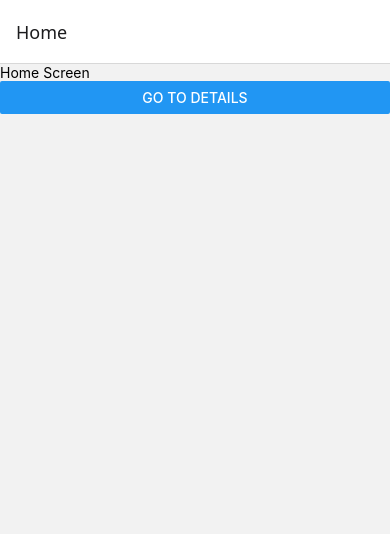
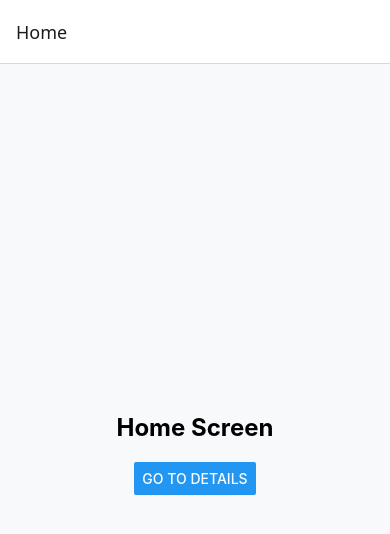
Before and after one commit to klart123/point-of-sales, a React Native app: screen /Home in a window 390 px wide. Shown: the top 534 px of the page. Built offline with nearby package versions, Linux system fonts and the light colour scheme.

Commit message:
feat: added the home screen with react navigation

```diff
--- a/App.tsx
+++ b/App.tsx
@@ -1,41 +1,8 @@
 import React from 'react';
-import { NavigationContainer } from '@react-navigation/native';
-import { createNativeStackNavigator } from '@react-navigation/native-stack';
-import { View, Text, Button } from 'react-native';
+import AppNavigator from './src/navigation/AppNavigator';
 
-// Define types for navigation
-export type RootStackParamList = {
-  Home: undefined;
-  Details: { message: string };
+const App = () => {
+  return <AppNavigator />;
 };
 
-const Stack = createNativeStackNavigator<RootStackParamList>();
-
-const HomeScreen = ({ navigation }: { navigation: any }) => {
-  return (
-    <View>
-      <Text>Home Screen</Text>
-      <Button title="Go to Details" onPress={() => navigation.navigate('Details', { message: 'Hello from Home!' })} />
-    </View>
-  );
-};
-
-const DetailsScreen = ({ route }: { route: any }) => {
-  return (
-    <View>
-      <Text>Details Screen</Text>
-      <Text>{route.params.message}</Text>
-    </View>
-  );
-};
-
-export default function App() {
-  return (
-    <NavigationContainer>
-      <Stack.Navigator>
-        <Stack.Screen name="Home" component={HomeScreen} />
-        <Stack.Screen name="Details" component={DetailsScreen} />
-      </Stack.Navigator>
-    </NavigationContainer>
-  );
-}
+export default App;
--- a/src/index.tsx
+++ b/src/index.tsx
@@ -0,0 +1,5 @@
+import HomeScreen from "./screens/Home";
+
+export {
+    HomeScreen as Home
+}
--- /dev/null
+++ b/src/navigation/AppNavigator.tsx
@@ -0,0 +1,21 @@
+import React from 'react';
+import { NavigationContainer } from '@react-navigation/native';
+import { createNativeStackNavigator } from '@react-navigation/native-stack';
+import HomeScreen from '../screens/Home';
+import DetailsScreen from '../screens/Details';
+import { RootStackParamList } from '../types/navigation';
+
+const Stack = createNativeStackNavigator<RootStackParamList>();
+
+const AppNavigator = () => {
+  return (
+    <NavigationContainer>
+      <Stack.Navigator>
+        <Stack.Screen name="Home" component={HomeScreen} />
+        <Stack.Screen name="Details" component={DetailsScreen} />
+      </Stack.Navigator>
+    </NavigationContainer>
+  );
+};
+
+export default AppNavigator;
--- /dev/null
+++ b/src/screens/Details/index.tsx
@@ -0,0 +1,18 @@
+import React from 'react';
+import { View, Text, StyleSheet } from 'react-native';
+import { NativeStackScreenProps } from '@react-navigation/native-stack';
+import styles from './styles';
+import { RootStackParamList } from '../../types/navigation';
+
+type DetailsScreenProps = NativeStackScreenProps<RootStackParamList, 'Details'>;
+
+const DetailsScreen: React.FC<DetailsScreenProps> = ({ route }) => {
+  return (
+    <View style={styles.container}>
+      <Text style={styles.title}>Details Screen</Text>
+      <Text>{route.params.message}</Text>
+    </View>
+  );
+};
+
+export default DetailsScreen;
--- /dev/null
+++ b/src/screens/Details/styles.ts
@@ -0,0 +1,17 @@
+import { StyleSheet } from 'react-native';
+
+const styles = StyleSheet.create({
+  container: {
+    flex: 1,
+    justifyContent: 'center',
+    alignItems: 'center',
+    backgroundColor: '#fff',
+  },
+  title: {
+    fontSize: 24,
+    fontWeight: 'bold',
+    marginBottom: 20,
+  },
+});
+
+export default styles;
--- /dev/null
+++ b/src/screens/Home/index.tsx
@@ -0,0 +1,23 @@
+import React from 'react';
+import { View, Text, Button } from 'react-native';
+import { NativeStackScreenProps } from '@react-navigation/native-stack';
+import styles from './styles';
+
+// Define navigation types
+export type RootStackParamList = {
+  Home: undefined;
+  Details: { message: string };
+};
+
+type HomeScreenProps = NativeStackScreenProps<RootStackParamList, 'Home'>;
+
+const HomeScreen: React.FC<HomeScreenProps> = ({ navigation }) => {
+  return (
+    <View style={styles.container}>
+      <Text style={styles.title}>Home Screen</Text>
+      <Button title="Go to Details" onPress={() => navigation.navigate('Details', { message: 'Hello from Home!' })} />
+    </View>
+  );
+};
+
+export default HomeScreen;
--- /dev/null
+++ b/src/screens/Home/styles.ts
@@ -0,0 +1,18 @@
+// HomeScreen.styles.ts
+import { StyleSheet } from 'react-native';
+
+const styles = StyleSheet.create({
+  container: {
+    flex: 1,
+    justifyContent: 'center',
+    alignItems: 'center',
+    backgroundColor: '#f8f9fa',
+  },
+  title: {
+    fontSize: 24,
+    fontWeight: 'bold',
+    marginBottom: 20,
+  },
+});
+
+export default styles;
--- /dev/null
+++ b/src/types/navigation.ts
@@ -0,0 +1,4 @@
+export type RootStackParamList = {
+    Home: undefined;
+    Details: { message: string };
+  };
```
Also changed, not shown: src/screens/index.ts (added).
